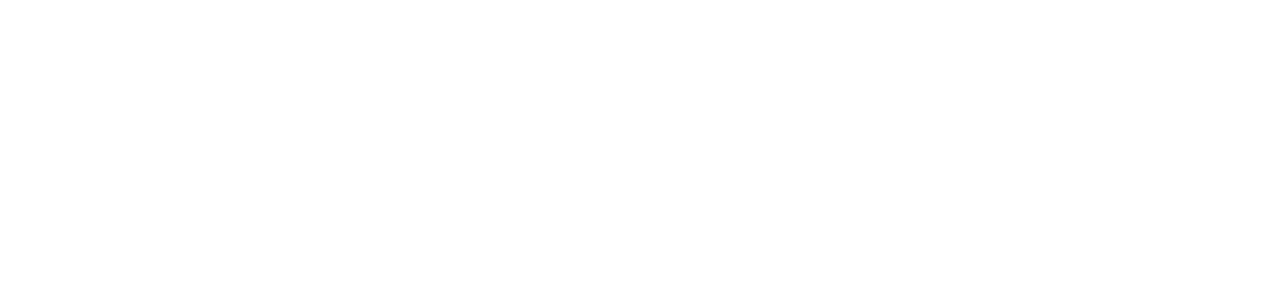
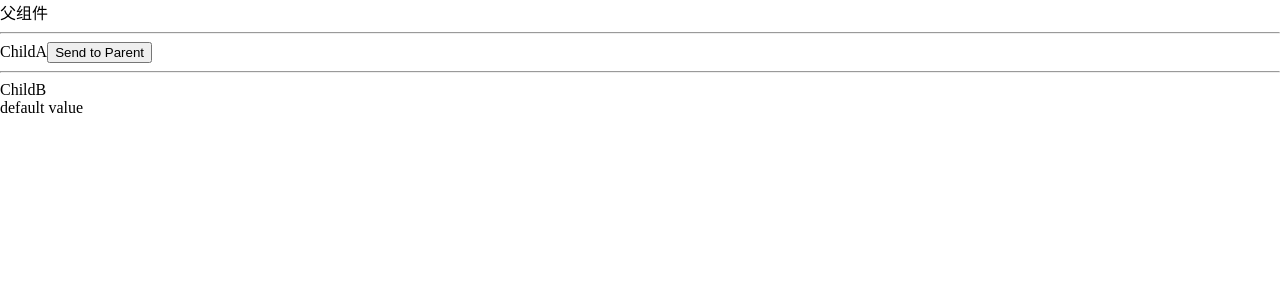
Before and after one commit to AJniu/drill-v3-ts, a Vue app in the folder vs-ts-xiaoman/: page /prop-emit in a window 1280 px wide. Before the commit this address had no page. Shown: the top 300 px of the page. Built offline with nearby package versions, Linux system fonts and the light colour scheme.

Commit message:
add:simple component props and emit

```diff
--- a/vs-ts-xiaoman/src/router/index.ts
+++ b/vs-ts-xiaoman/src/router/index.ts
@@ -15,6 +15,11 @@
             component: () => import('../views/async-comp/AsyncComp.vue')
         },
         {
+            path: '/prop-emit',
+            name: 'prop-emit',
+            component: () => import('../views/prop-emit/ParentView.vue')
+        },
+        {
             path: '/about',
             name: 'about',
             // route level code-splitting
--- /dev/null
+++ b/vs-ts-xiaoman/src/views/prop-emit/ChildA.vue
@@ -0,0 +1,24 @@
+<template>
+    <div>
+        <span>ChildA</span>
+        <button @click="ASend">Send to Parent</button>
+    </div>
+</template>
+
+<script setup lang='ts'>
+import { ref } from 'vue'
+
+let dataA = ref("I come from ChildA")
+
+// 定义emit
+const emit = defineEmits(['a-click'])
+
+const ASend = () => {
+    emit('a-click', dataA.value)
+}
+
+
+
+</script>
+
+<style lang='scss' scoped></style>
--- /dev/null
+++ b/vs-ts-xiaoman/src/views/prop-emit/ChildB.vue
@@ -0,0 +1,17 @@
+<template>
+    <div>
+        <span>ChildB</span>
+        <br>
+        <span>{{ props.dataA || 'default value' }}</span>
+    </div>
+</template>
+
+<script setup lang='ts'>
+
+const props = defineProps<{
+    dataA: string
+}>()
+
+</script>
+
+<style lang='scss' scoped></style>
--- /dev/null
+++ b/vs-ts-xiaoman/src/views/prop-emit/ParentView.vue
@@ -0,0 +1,22 @@
+<template>
+    <div>
+        <span>父组件</span>
+        <hr>
+        <ChildA @a-click="getDataA"></ChildA>
+        <hr>
+        <ChildB :data-a="fromChildA"></ChildB>
+    </div>
+</template>
+
+<script setup lang='ts'>
+import { ref } from 'vue'
+import ChildA from './ChildA.vue';
+import ChildB from './ChildB.vue';
+let fromChildA = ref('');
+const getDataA = (args: string) => {
+    fromChildA.value = args
+}
+
+</script>
+
+<style lang='scss' scoped></style>
```
